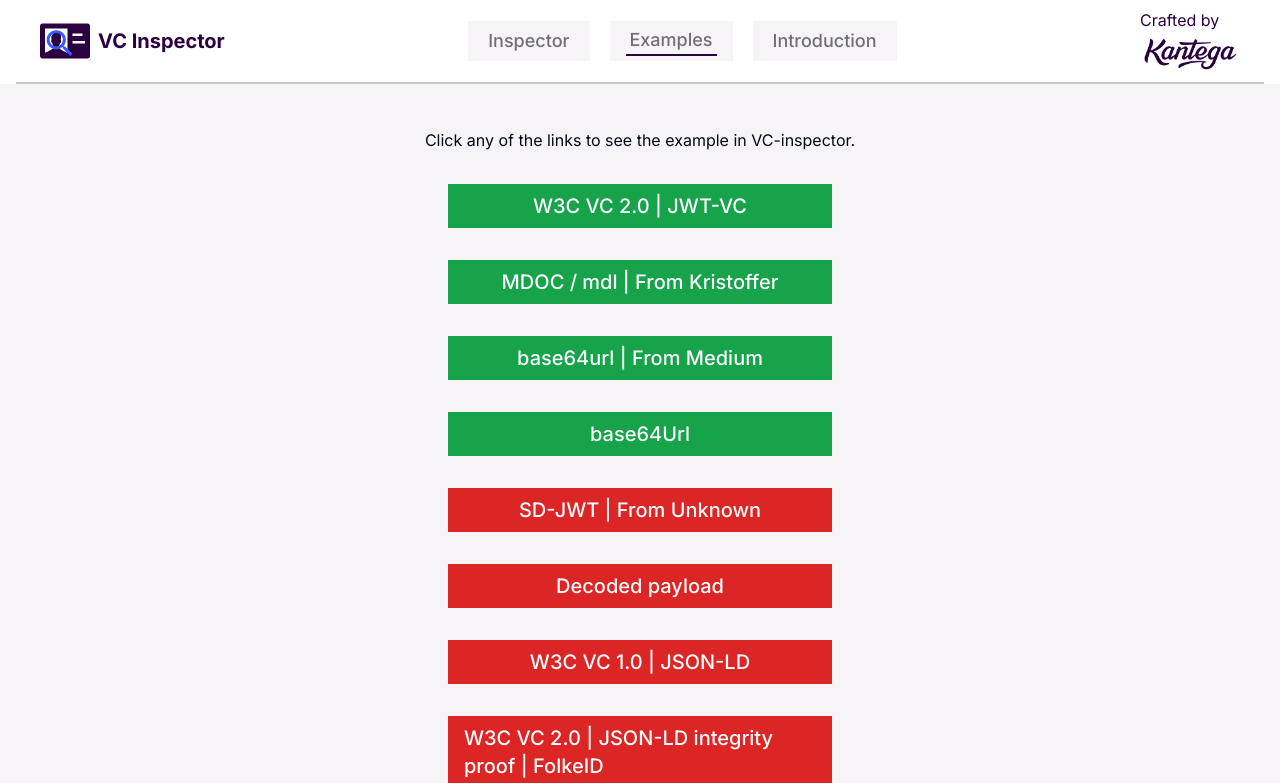
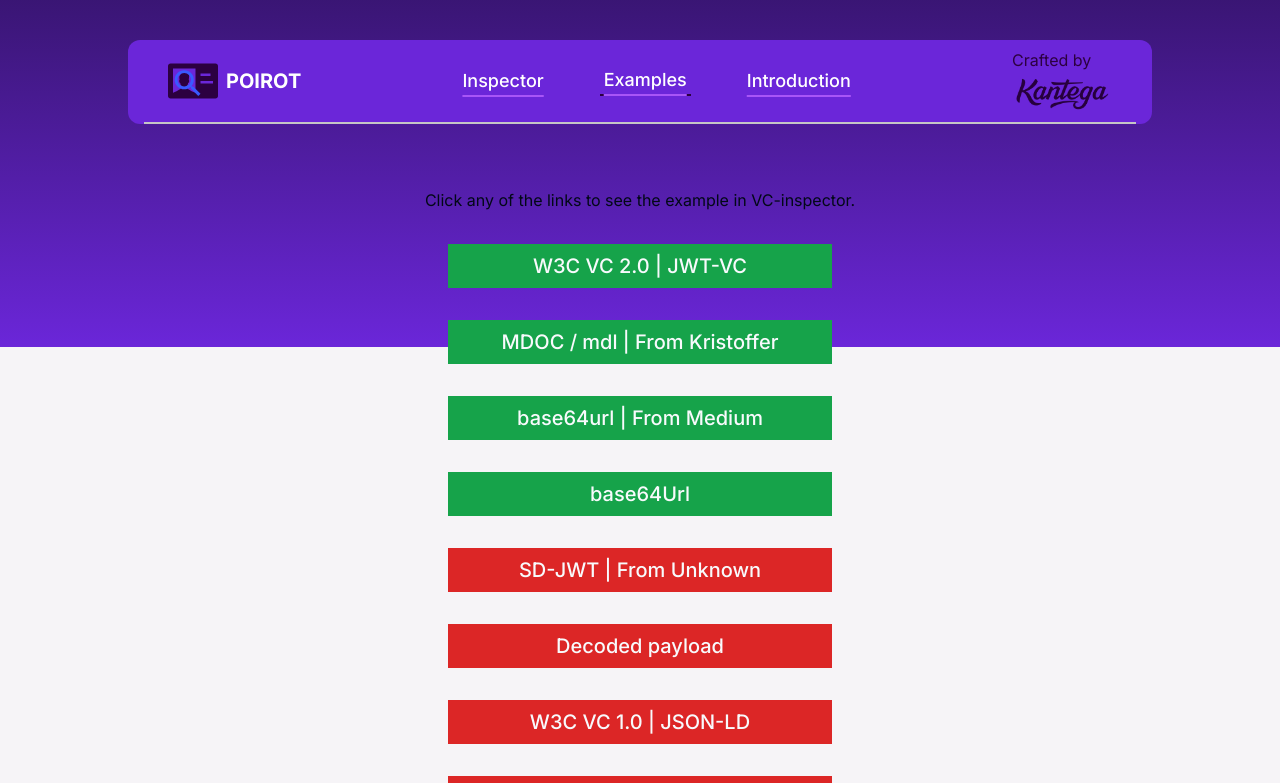
Before and after one commit to kantega/vc-inspector, a Next.js app: page /examples in a window 1280 px wide. Shown: the top 783 px of the page. Built offline with nearby package versions, Linux system fonts and the light colour scheme.

Commit message:
implement new design from uxer

```diff
--- a/src/app/layout.tsx
+++ b/src/app/layout.tsx
@@ -22,9 +22,14 @@ export default function RootLayout({
 }>) {
   return (
     <html lang="en">
-      <body className={cn(inter.className, 'bg-light-purple')}>
+      <body
+        className={cn(
+          inter.className,
+          'relative flex flex-col justify-center bg-gradient-to-b from-purple-kantega-600 via-purple-kantega-700 via-25% to-light-purple to-25%',
+        )}
+      >
         <Header />
-        <main className="container mx-auto mb-60 mt-32 min-h-screen">{children}</main>
+        <main className="container mx-auto mb-60 mt-16 flex min-h-screen flex-col gap-2">{children}</main>
         <Footer />
       </body>
     </html>
--- a/src/app/page.tsx
+++ b/src/app/page.tsx
@@ -1,12 +1,47 @@
 'use client';
 import InspectionPage from '@/components/vc-inspection/InspectionPage';
+import { ArrowRightIcon, InfoIcon } from 'lucide-react';
+import kantegaLogo from '@/public/credentials.png';
+import Image from 'next/image';
 
 export default function Home() {
   if (typeof window !== 'undefined' && window.location.hash !== '') {
     const token = window.location.hash.split('=')[1].trim();
-    return <InspectionPage defaultToken={base64urlDecode(token)} />;
+    return (
+      <>
+        <Tester />
+        <InspectionPage defaultToken={base64urlDecode(token)} />
+      </>
+    );
   }
-  return <InspectionPage />;
+  return (
+    <>
+      <Tester />
+      <InspectionPage />
+    </>
+  );
 }
 
 const base64urlDecode = (input: string) => decodeURIComponent(input);
+
+function Tester() {
+  return (
+    <div className="relative flex w-full flex-col gap-4 overflow-hidden text-white">
+      <Image src={kantegaLogo} alt="Kantega Logo" className="absolute -bottom-56 left-14 -z-10" width={500} />
+      <div className="flex w-full flex-row-reverse">
+        <div className="mr-20 flex w-2/5 flex-col gap-4">
+          <h1 className="text-4xl ">Want to learn more about Verifiable Credentials?</h1>
+          <p>Check out Kantega.id for more resources on how Verifiable Credentials might help you or your company.</p>
+          <a href="">Learn more!</a>
+        </div>
+      </div>
+      <div className="flex w-full justify-between rounded-xl bg-violet-kantega-200 p-6 text-base font-bold text-black">
+        <span className="flex gap-2">
+          <InfoIcon /> Always be careful sharing tokens. We do not record tokens, all validation and debugging is done
+          client side.
+        </span>
+        <ArrowRightIcon />
+      </div>
+    </div>
+  );
+}
--- a/src/components/layout/Header.tsx
+++ b/src/components/layout/Header.tsx
@@ -31,7 +31,7 @@ const links: NavigationLinks[] = [
 export default function Header() {
   const pathName = usePathname();
   return (
-    <header className="fixed left-0 top-0 z-50 w-screen bg-background">
+    <header className="sticky left-0 top-0 z-50 ml-auto mr-auto mt-10 w-4/5 rounded-xl bg-violet-kantega-700 text-white">
       <NavigationBar currentPath={pathName} links={links} className="max-md:hidden" />
       <NavigationDrawer currentPath={pathName} links={links} className="md:hidden" />
     </header>
--- a/src/components/layout/NavBar.tsx
+++ b/src/components/layout/NavBar.tsx
@@ -29,17 +29,22 @@ export default function NavigationBar({ links, className, currentPath, ...props
       <NavigationMenu className="container max-w-screen-xl justify-between px-10 py-2">
         <Link href="/" className="flex gap-2 align-middle">
           <Image src={inspectorLogo} alt="VC Inspector Logo" width={50} />
-          <h1 className="self-center text-xl font-bold text-dark-purple">VC Inspector</h1>
+          <h1 className="self-center text-xl font-bold">POIROT</h1>
         </Link>
         <NavigationMenuList className="gap-4">
-          {links.map((l) => (
+          {links.map((link) => (
             <NavigationMenuLink
-              key={l.to}
-              className={cn(navigationMenuTriggerStyle(), 'bg-light-purple text-readable-gray')}
+              key={link.to}
+              className={cn(
+                navigationMenuTriggerStyle(),
+                'bg-violet-kantega-700 underline decoration-purple-kantega-500 decoration-2 underline-offset-8 ',
+              )}
               asChild
             >
-              <Link href={l.to}>
-                <p className={`border-dark-purple px-1 text-lg ${l.to === currentPath && 'border-b-2'}`}>{l.label}</p>
+              <Link href={link.to}>
+                <p className={`border-dark-purple px-1 text-lg ${link.to === currentPath && 'border-b-2'}`}>
+                  {link.label}
+                </p>
               </Link>
             </NavigationMenuLink>
           ))}
--- a/src/components/vc-inspection/InspectionPage.tsx
+++ b/src/components/vc-inspection/InspectionPage.tsx
@@ -59,7 +59,7 @@ export default function InspectionPage({ className, defaultToken, ...props }: In
     <div
       {...props}
       className={cn(
-        'sm:w-5/6-mt-6 relative flex min-h-screen w-full flex-col gap-2 transition-all duration-200 sm:flex-row',
+        'sm:w-5/6-mt-6 relative flex min-h-screen w-full flex-col gap-2 rounded-xl bg-white p-2 transition-all duration-200 sm:flex-row',
       )}
     >
       {/* todo: fix sticky maybe */}
--- a/src/styles/globals.css
+++ b/src/styles/globals.css
@@ -27,6 +27,17 @@
 
     --destructive: 0 84.2% 60.2%;
     --destructive-foreground: 210 40% 98%;
+
+    --violet-200: 251 95% 92%;
+    --violet-300: 252 95% 85%;
+    --violet-400: 255 92% 76%;
+
+    --violet-700: 263 70% 50%;
+    --violet-900: 264 67% 35%;
+
+    --purple-kantega-500: 271 91% 65%;
+    --purple-kantega-600: 263 69% 27%;
+    --purple-kantega-700: 263 70% 50%;
 
     --border: 214.3 31.8% 91.4%;
     --input: 214.3 31.8% 91.4%;
@@ -60,6 +71,17 @@
     --destructive: 0 62.8% 30.6%;
     --destructive-foreground: 210 40% 98%;
 
+    --violet-200: 251 95% 92%;
+    --violet-300: 252 95% 85%;
+    --violet-400: 255 92% 76%;
+
+    --violet-700: 263 70% 50%;
+    --violet-900: 264 67% 35%;
+
+    --purple-kantega-500: 271 91% 65%;
+    --purple-kantega-600: 263 69% 27%;
+    --purple-kantega-700: 263 70% 50%;
+
     --border: 217.2 32.6% 17.5%;
     --input: 217.2 32.6% 17.5%;
     --ring: 212.7 26.8% 83.9%;
--- a/tailwind.config.ts
+++ b/tailwind.config.ts
@@ -27,6 +27,18 @@ const config = {
         'dark-red': '#990000',
         'light-green': '#CAFFCC',
         'dark-green': '#07470D',
+        violet: {
+          'kantega-200': 'hsl(var(--violet-200))',
+          'kantega-300': 'hsl(var(--violet-300))',
+          'kantega-400': 'hsl(var(--violet-400))',
+          'kantega-700': 'hsl(var(--violet-700))',
+          'kantega-900': 'hsl(var(--violet-900))',
+        },
+        purple: {
+          'kantega-500': 'hsl(var(--purple-kantega-500))',
+          'kantega-600': 'hsl(var(--purple-kantega-600))',
+          'kantega-700': 'hsl(var(--purple-kantega-700))',
+        },
         border: 'hsl(var(--border))',
         input: 'hsl(var(--input))',
         ring: 'hsl(var(--ring))',
```
Also changed, not shown: public/credentials.png (added).
